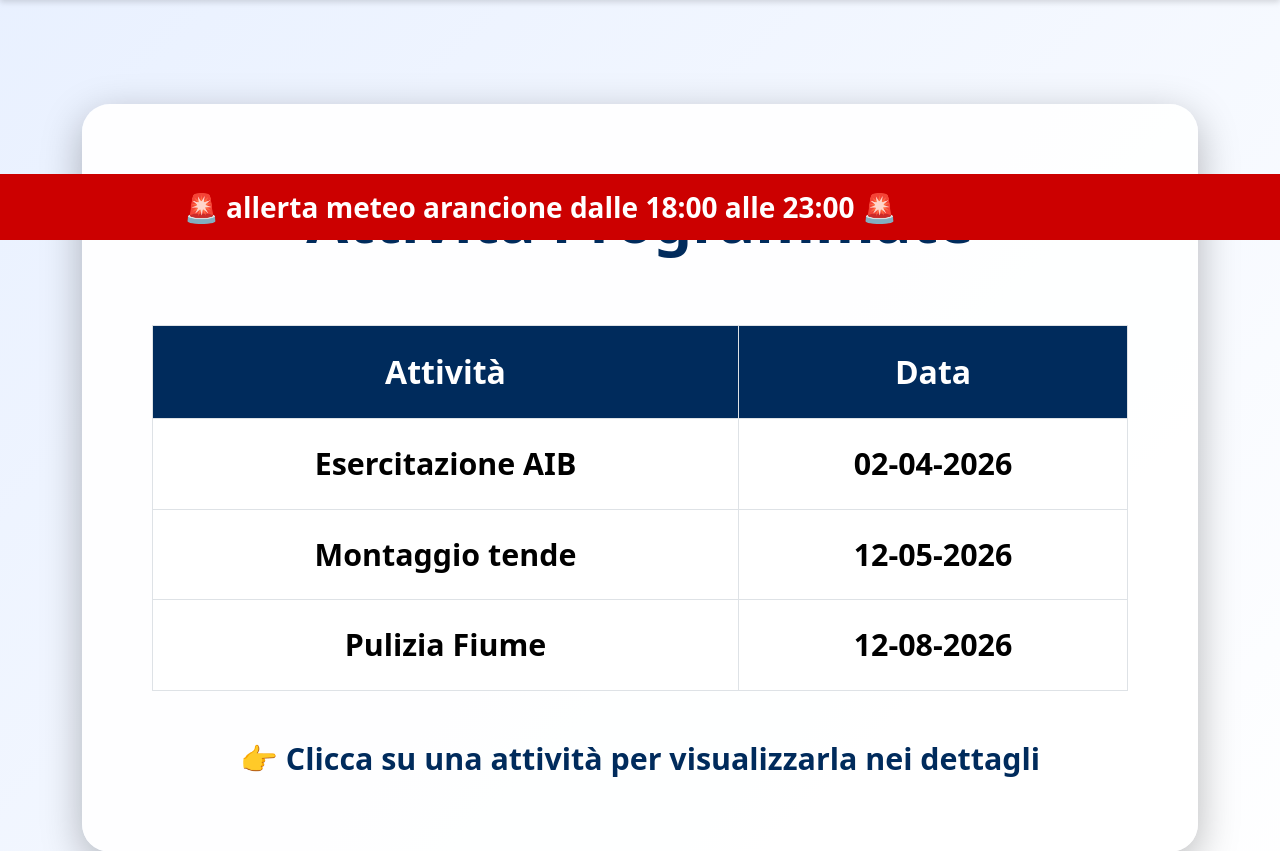
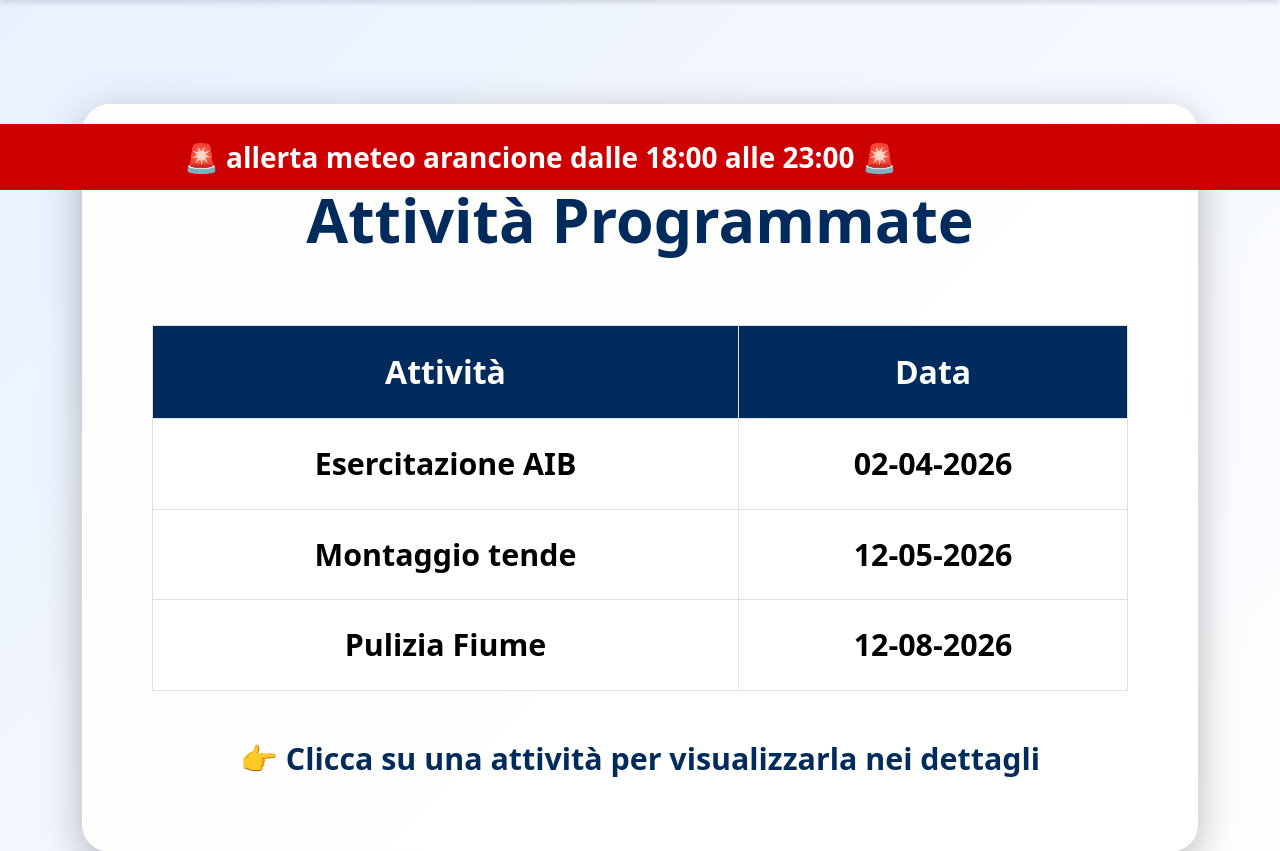
Before and after one commit to emiliomaj60-lang/prot_civ_vas, a Flask app: page /attivita in a window 1280 px wide. Shown: the part 76-927 px from the top of the page. Run offline with Flask 3, Linux system fonts and the light colour scheme.

Commit message:
Add files via upload

```diff
--- a/templates/base.html
+++ b/templates/base.html
@@ -18,7 +18,7 @@
         overflow: hidden;
         white-space: nowrap;
         position: fixed;
-        top: 250px;
+        top: 200px;
         left: 0;
         z-index: 9999;
     }
```
